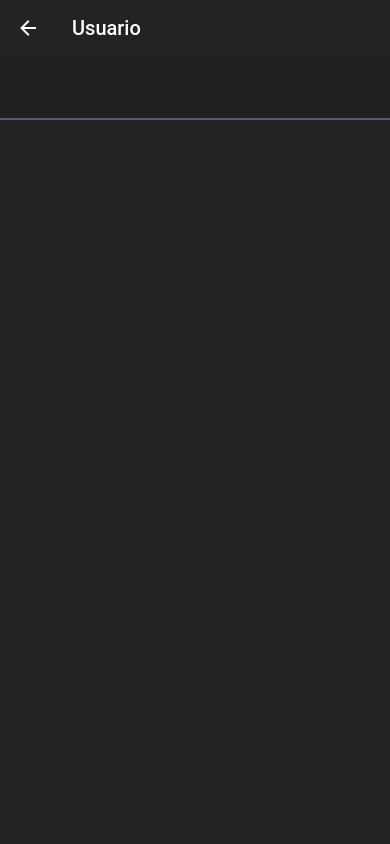
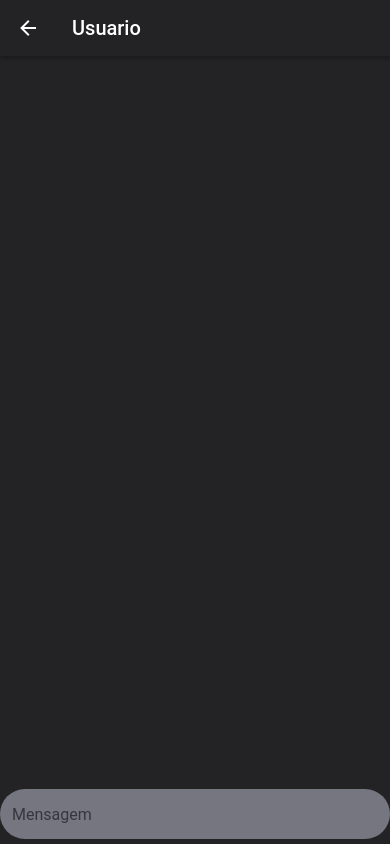
Before and after one commit to Thiago-A-Taboada/AboutIt-ReactNativeProject, a React Native app: screen /Chat in a window 390 px wide. Built offline with nearby package versions, Linux system fonts and the light colour scheme.

Commit message:
Chat updates

```diff
--- a/package.json
+++ b/package.json
@@ -17,6 +17,8 @@
     "@react-navigation/native-stack": "^6.6.2",
     "@react-navigation/stack": "^6.2.1",
     "expo": "~45.0.0",
+    "expo-image-picker": "~13.1.1",
+    "expo-splash-screen": "~0.15.1",
     "expo-status-bar": "~1.3.0",
     "react": "17.0.2",
     "react-dom": "17.0.2",
@@ -28,8 +30,7 @@
     "react-native-screens": "~3.11.1",
     "react-native-vector-icons": "^9.1.0",
     "react-native-web": "0.17.7",
-    "webpack-dev-server": "~3.11.0",
-    "expo-image-picker": "~13.1.1"
+    "webpack-dev-server": "^4.9.2"
   },
   "devDependencies": {
     "@babel/core": "^7.12.9",
--- a/src/components/CustomDrawerContent.jsx
+++ b/src/components/CustomDrawerContent.jsx
@@ -18,8 +18,6 @@ export default function CustomDrawerContent(props) {
 
             <ProfileItem title="Meu Perfil" icon="account" />
             <ProfileItem title="Criar uma comunidade" icon="forum" />
-            <ProfileItem title="Salvos" icon="content-save" />
-            <ProfileItem title="Meu Perfil" icon="history" />
 
             <DrawerItemList {...props} />
             <Text style={{ marginLeft: 10, marginTop: 40, marginBottom: 20 }}>Minhas Comunidades</Text>
--- a/src/screens/ChatScreen.jsx
+++ b/src/screens/ChatScreen.jsx
@@ -1,4 +1,4 @@
-import { View } from "react-native"
+import { View, StyleSheet} from "react-native"
 import { Appbar, Text, TextInput } from "react-native-paper"
 import { CommonActions, useNavigation } from '@react-navigation/native';
 
@@ -6,14 +6,29 @@ export default function ChatScreen() {
     const navigation = useNavigation();
 
     return (
-        <View>
+        <View style={{flex: 1}}>
             <Appbar.Header>
                 <Appbar.BackAction onPress={() => navigation.dispatch(CommonActions.goBack())} />
                 <Appbar.Content title="Usuario" />
             </Appbar.Header>
             <View>
-                <TextInput />
+
+            </View>
+            <View style={{ marginTop:"auto", paddingBottom:5}}>
+                <TextInput placeholder="Mensagem" underlineColor={'none'} style={styles.textInput}/>
             </View>
         </View>
     )
 }
+
+const styles = StyleSheet.create({
+    textInput: {
+        placeholder: '#ff0000',
+        height:50,
+        backgroundColor: "#757680",
+        borderTopLeftRadius:50,
+        borderTopRightRadius:50,
+        borderBottomLeftRadius:50,
+        borderBottomRightRadius:50,
+    }
+  });
--- a/src/screens/ExploreScreen.jsx
+++ b/src/screens/ExploreScreen.jsx
@@ -1,5 +1,6 @@
 import * as React from 'react';
 import { View } from 'react-native';
+import { Searchbar } from 'react-native-paper';
 import { TextInput, Text } from 'react-native-paper';
 import { Button } from 'react-native-paper';
 
@@ -7,18 +8,7 @@ export default function Explore({ navigation }) {
   const [text, setText] = React.useState("");
   return (
     <View >
-      <Text>Explore!</Text>
 
-
-      <TextInput
-        label=" Buscar"
-        value={text}
-        onChangeText={text => setText(text)}
-      />
-      <Text> </Text>
-      <Button mode="contained" icon="text-search">
-        Procurar
-      </Button>
     </View>
   );
 }
```
Also changed, not shown: 1 other file (tests, documents, lock files or other folders).
